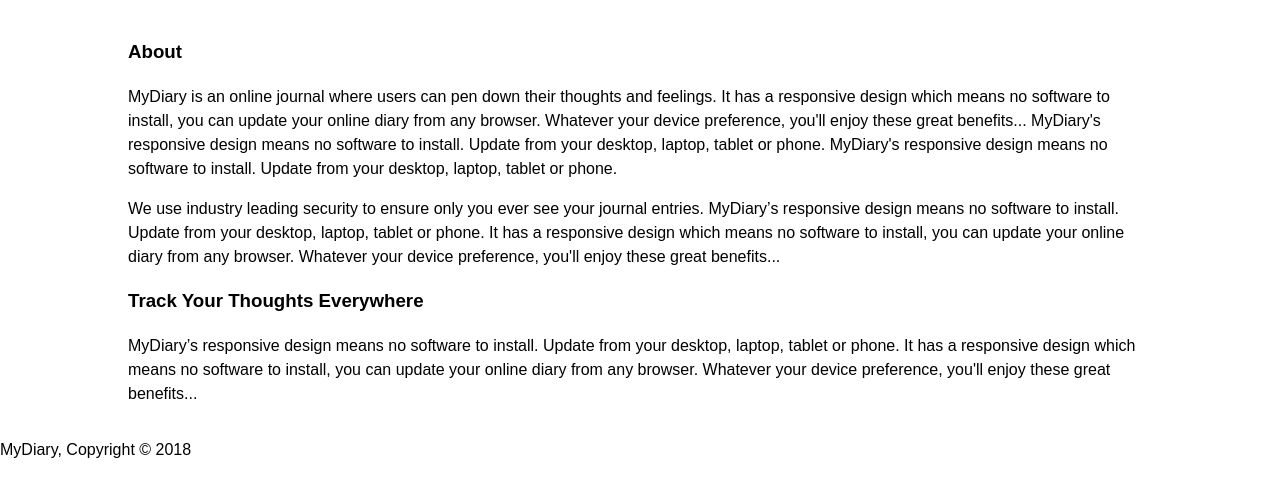
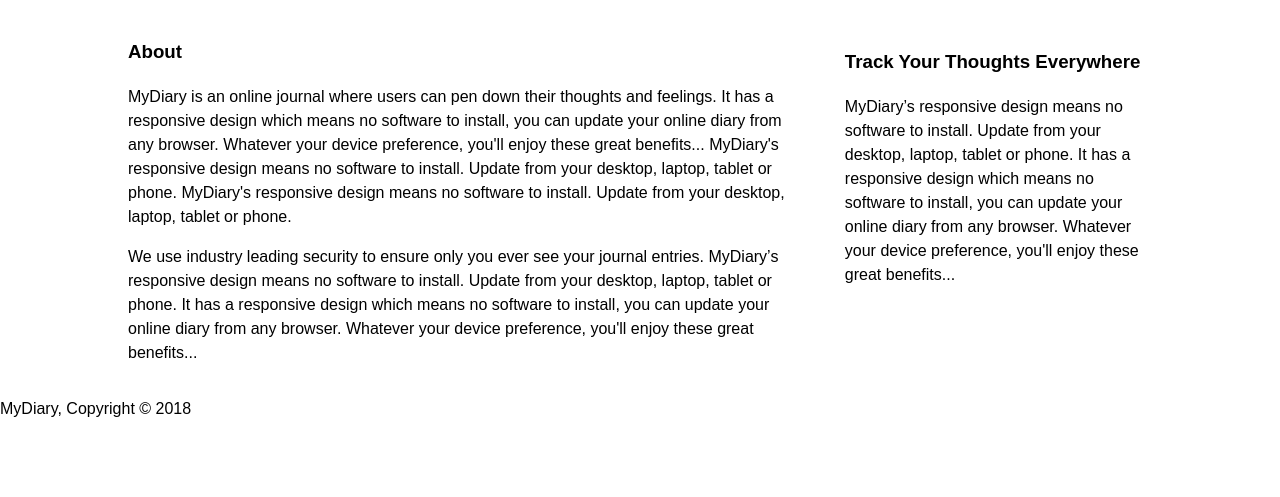
Before and after one commit to ucmartino/MyDiaryApp, a plain HTML site: page about.html in a window 1280 px wide. Shown: the part 81-578 px from the top of the page. Drawn offline with Linux system fonts and the light colour scheme.

Commit message:
Style the about page

```diff
--- a/css/style.css
+++ b/css/style.css
@@ -81,6 +81,17 @@
 	font-size: 50px;
 }
 
+aside#sidebar{
+    float:right;
+    width: 30%;
+    margin-top: 10px;
+}
+
+article#main-col{
+    float: left;
+    width: 65%;
+}
+
 
 /*Styling Login & Sign Up Pages*/
 .login-pg{
```
